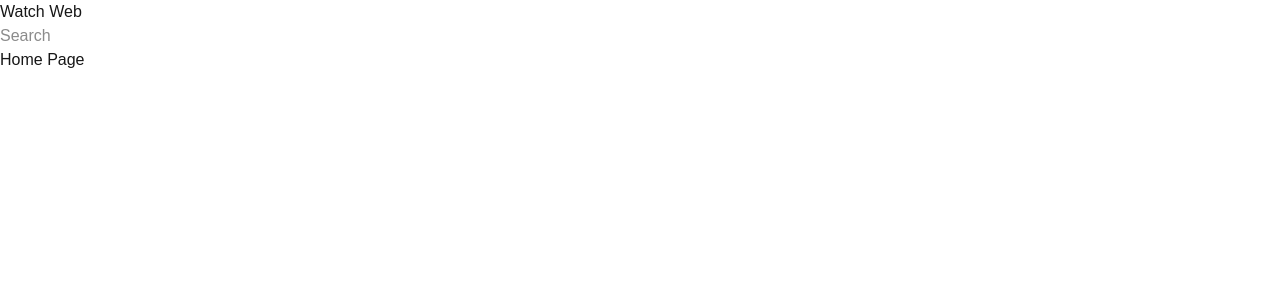
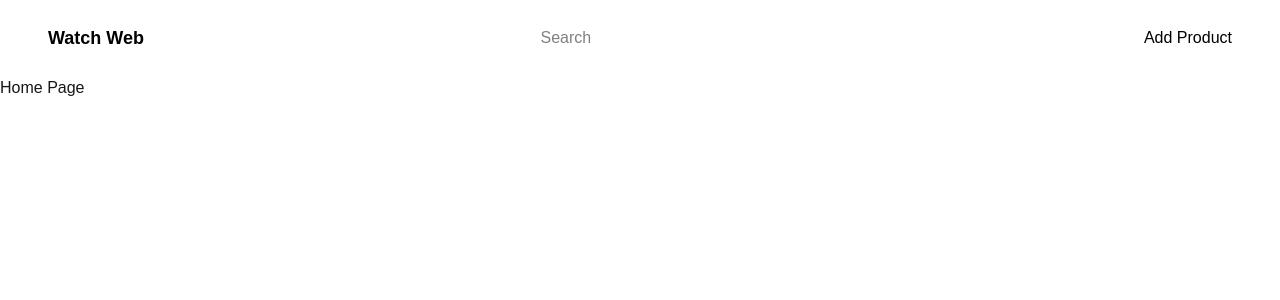
Before and after one commit to nipun-munasinghe/watch-web, a Next.js app: page / in a window 1280 px wide. Shown: the top 300 px of the page. Built offline with nearby package versions, Linux system fonts and the light colour scheme.

Commit message:
Refactor Navbar component for improved styling and layout

```diff
--- a/components/Navbar.tsx
+++ b/components/Navbar.tsx
@@ -3,13 +3,17 @@ import React from 'react'
 
 const Navbar = () => {
   return (
-    <nav>
-        <div>
-            <Link href={"/"}>Watch Web</Link>
+    <nav className='px-4 md:px-12 py-4 md:py-6 bg-white text-black'>
+        <div className='flex items-center justify-between'>
+            <Link href={"/"} className='hidden md:inline-block text-lg font-semibold'>Watch Web</Link>
             <div>
                 <div>{/*Search Icon*/}</div>
                 <input type="text" placeholder='Search'/>
             </div>
+
+            <Link href={"/add-product"}>
+                <button>Add Product</button>
+            </Link>
         </div>
     </nav>
   )
```
